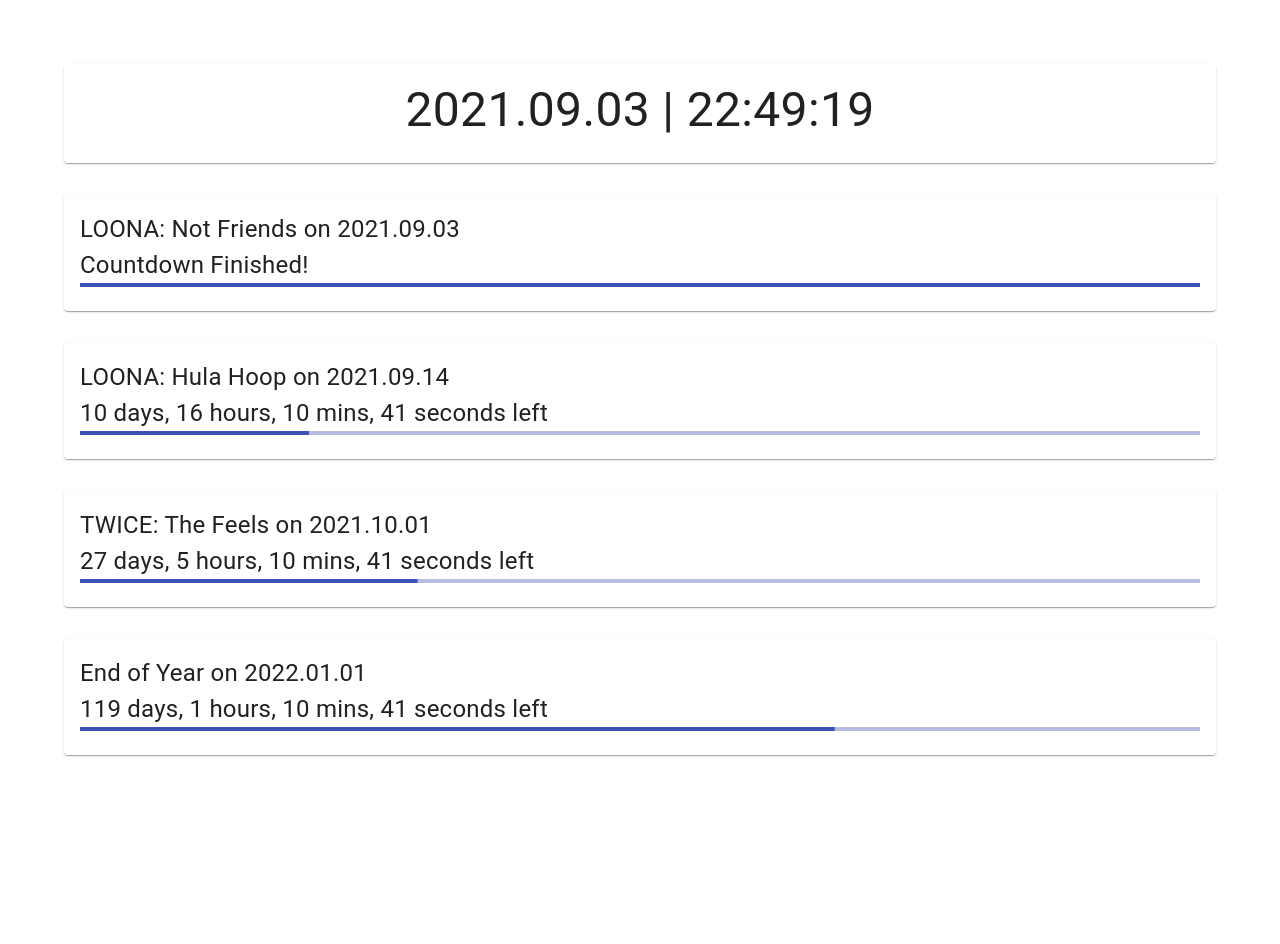
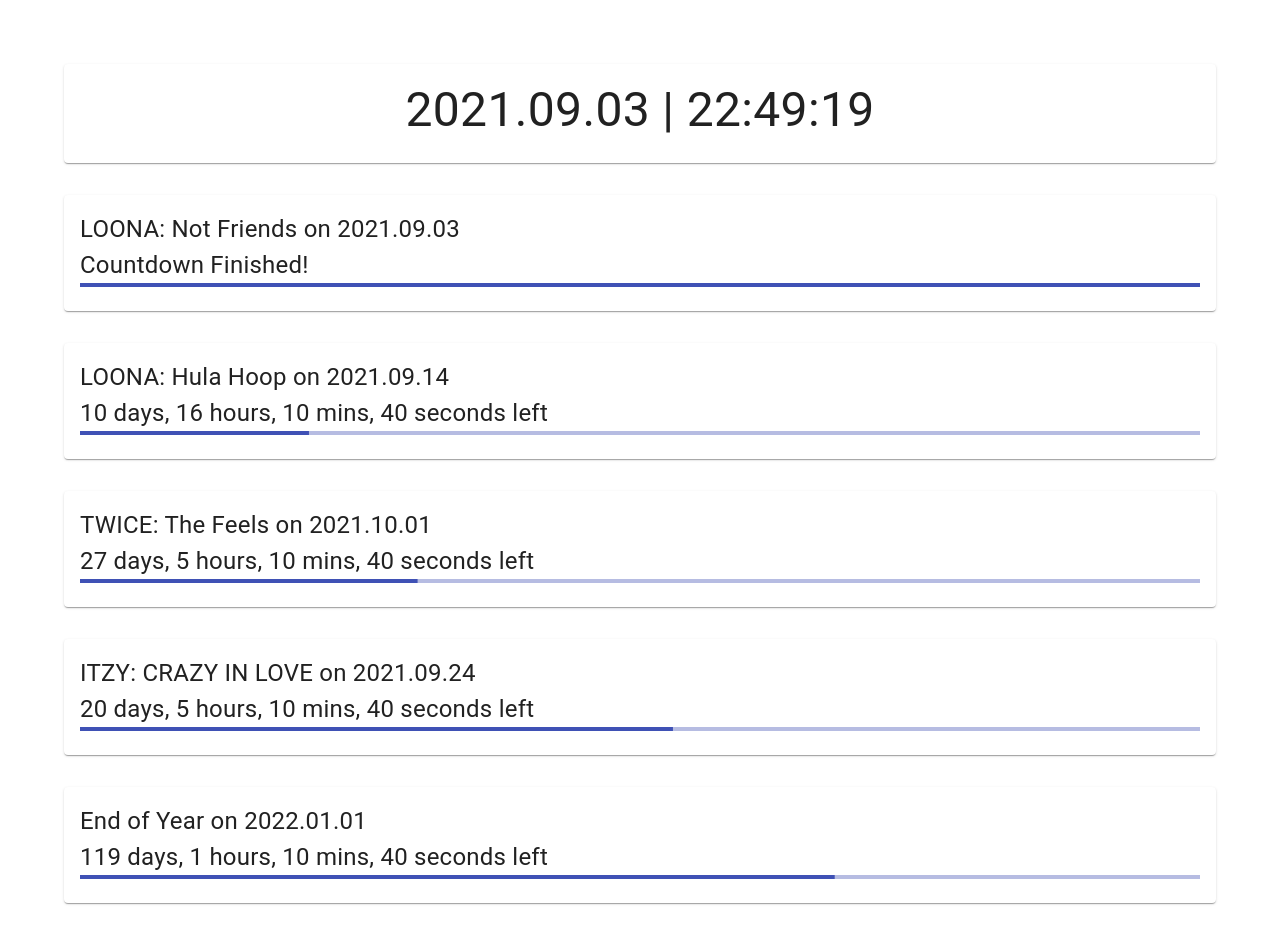
Before and after one commit to adcbotwastaken/countdown, a React (Create React App) app: page / in a window 1280 px wide. Shown: the top 944 px of the page. Before the commit the page ends 819 px from the top, so only its background shows below. Built offline with nearby package versions, Linux system fonts and the light colour scheme.

Commit message:
added a date to track

```diff
--- a/src/data/countdownDates.js
+++ b/src/data/countdownDates.js
@@ -18,6 +18,12 @@ const countdownDates = [
     },
 
     {
+        "name": "ITZY: CRAZY IN LOVE",
+        "startDate": '12 Aug 2021 00:00:00 EST',
+        "endDate": '2021-09-24T13:00:00.000+09:00'
+    },
+
+    {
         "name": "End of Year",
         "startDate": "2021-01-01T00:00:00",
         "endDate": "2022-01-01T00:00:00",
```
